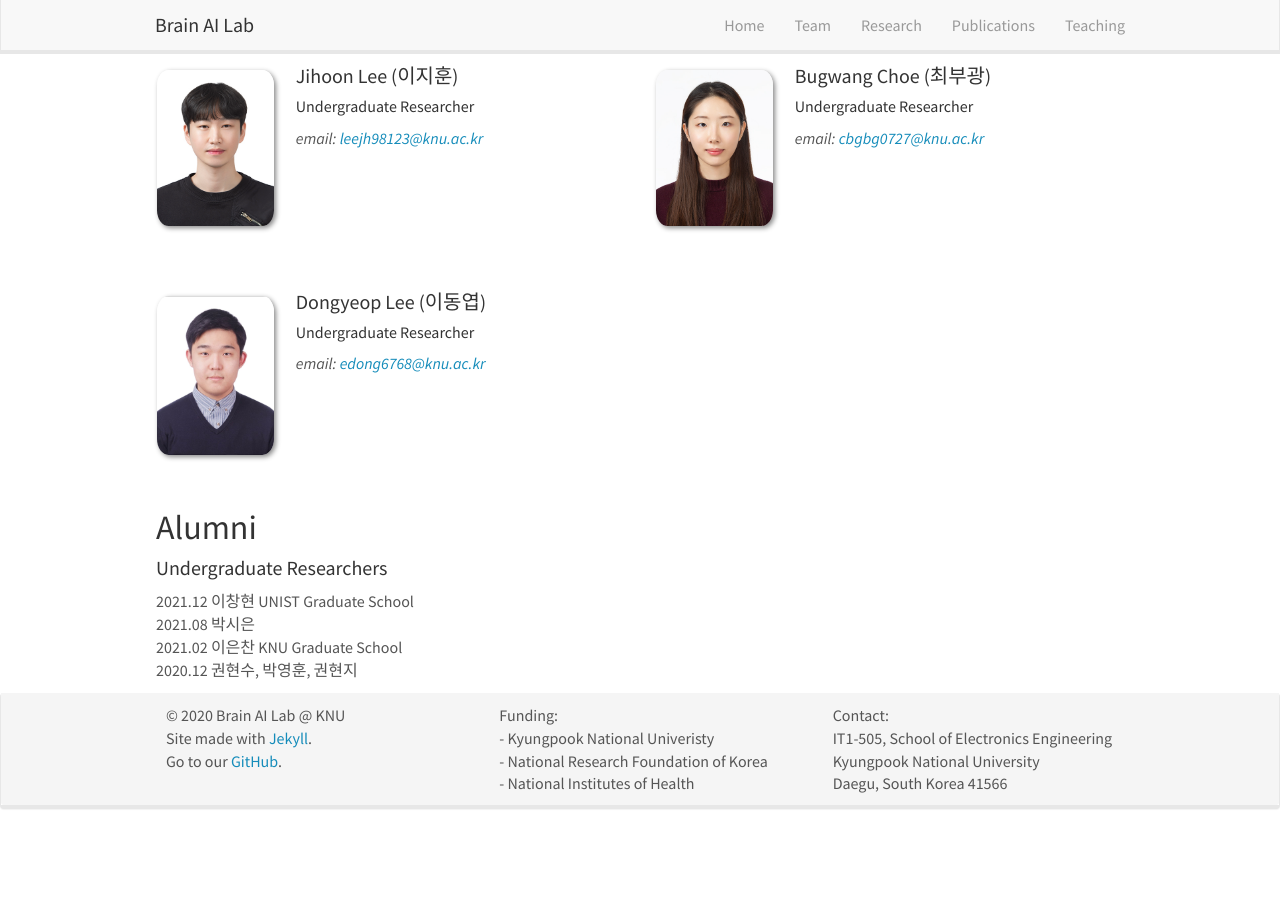
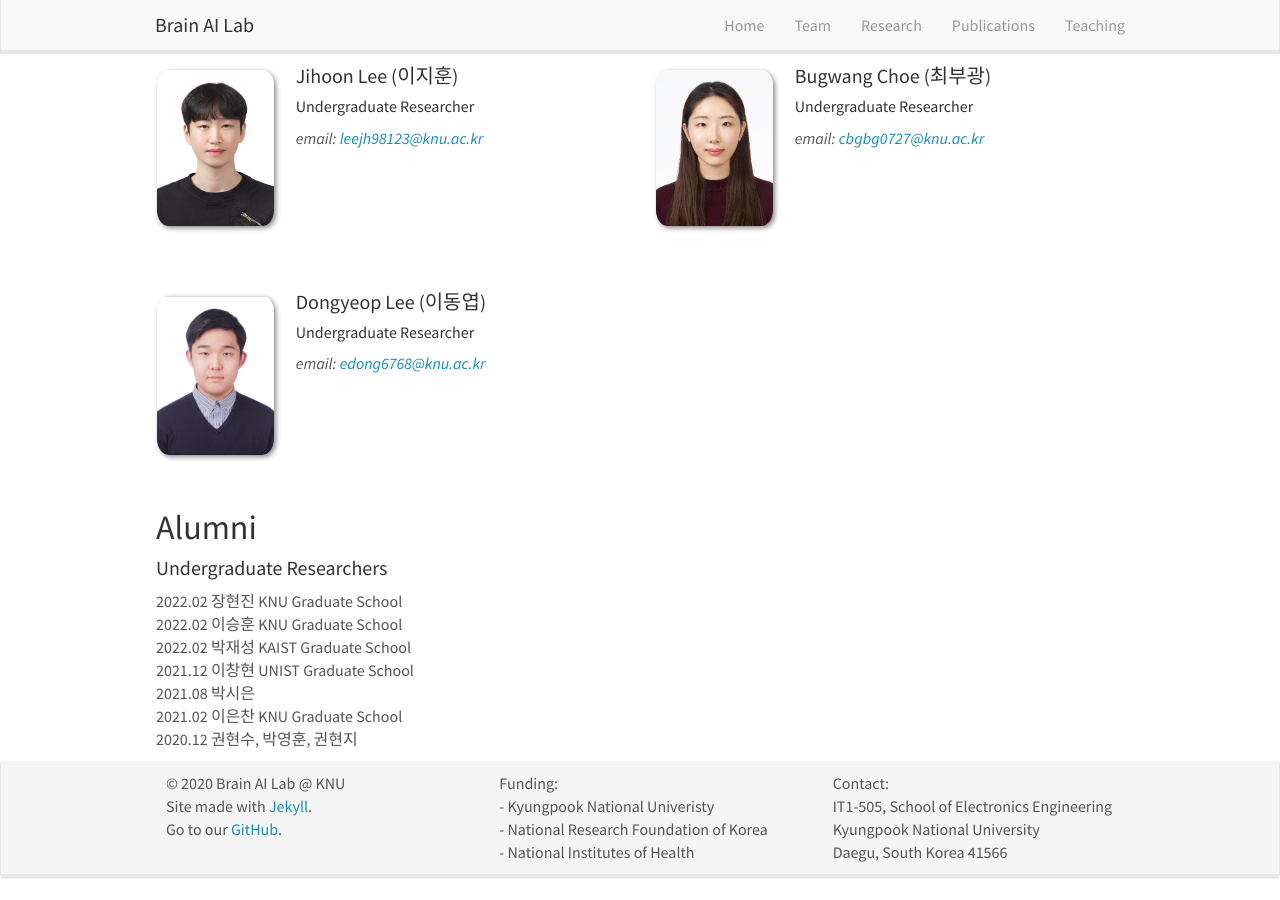
Before and after one commit to KNU-BrainAI/knu-brainai.github.io, a Jekyll site: the page built from _pages/team.md, in a window 1280 px wide and 900 px high, scrolled down 800 px. Built offline with Jekyll 4.4.1, drawn with Linux system fonts in a browser that asks for light colours; nearby versions of some CDN libraries; before the commit the page ends 1631 px from its top, so only the background shows below that.

Commit message:
Update team.md

```diff
--- a/_pages/team.md
+++ b/_pages/team.md
@@ -61,6 +61,9 @@ permalink: /team/
 
 ## Alumni
 #### Undergraduate Researchers
+2022.02 장현진 KNU Graduate School<br>
+2022.02 이승훈 KNU Graduate School<br>
+2022.02 박재성 KAIST Graduate School<br>
 2021.12 이창현 UNIST Graduate School<br>
 2021.08 박시은<br>
 2021.02 이은찬 KNU Graduate School<br>
```
